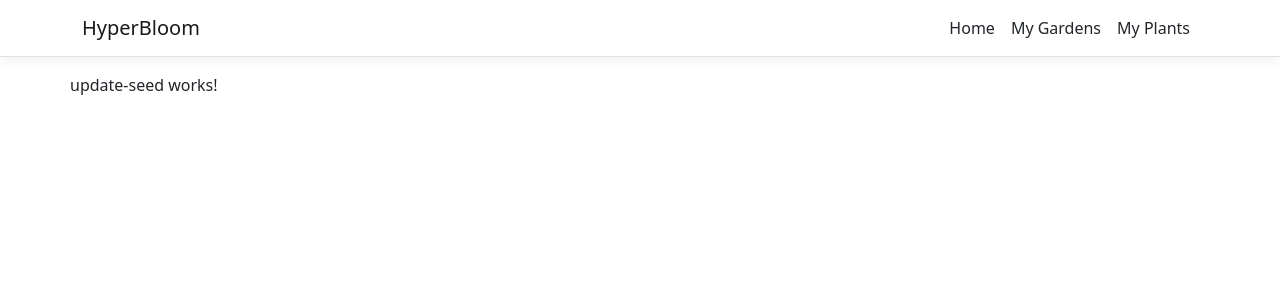
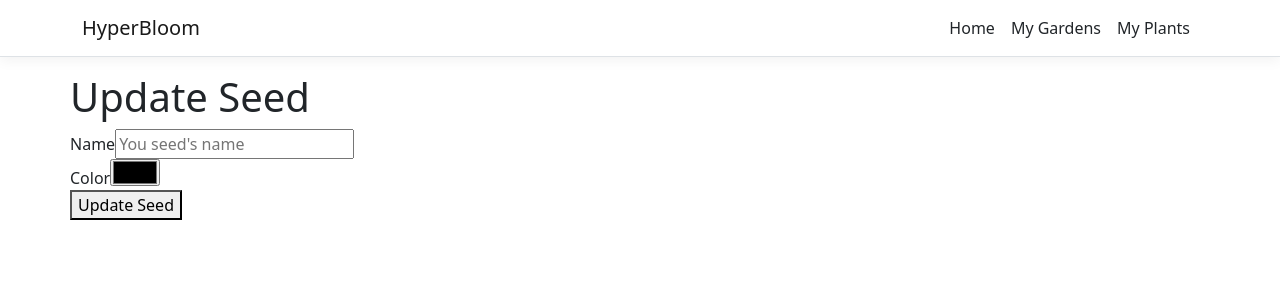
Before and after one commit to rBabett/hyperbloom, an Angular app in the folder HyperBloom/ClientApp/: page /my-seeds/1 in a window 1280 px wide. Shown: the top 300 px of the page. Built offline with nearby package versions, Linux system fonts and the light colour scheme; no server answers.

Commit message:
write update seed component

```diff
--- a/HyperBloom/ClientApp/src/app/update-seed/update-seed.component.html
+++ b/HyperBloom/ClientApp/src/app/update-seed/update-seed.component.html
@@ -1 +1,19 @@
-<p>update-seed works!</p>
+<h1>Update Seed</h1>
+
+<form [formGroup]="newSeedForm"
+      (ngSubmit)="onSubmit(id)">
+
+  <div>
+    <label for="name">
+      Name
+    </label>
+    <input placeholder="You seed's name" [(ngModel)]="name" id="name" type="text" formControlName="name">
+  </div>
+  <div>
+    <label for="color">
+      Color
+    </label>
+    <input [(ngModel)]="color" type="color" id="color" formControlName="color"/>
+  </div>
+  <button class="button" type="submit">Update Seed</button>
+</form>
--- a/HyperBloom/ClientApp/src/app/update-seed/update-seed.component.ts
+++ b/HyperBloom/ClientApp/src/app/update-seed/update-seed.component.ts
@@ -1,10 +1,57 @@
-import { Component } from '@angular/core';
+import {Component, Inject, OnInit} from '@angular/core';
+import {HttpClient} from "@angular/common/http";
+import {ActivatedRoute, Router} from "@angular/router";
+import {FormBuilder} from "@angular/forms";
+import {SeedService} from "../seed.service";
+import {Seed} from "../my-gardens/my-gardens.component";
 
 @Component({
   selector: 'app-update-seed',
   templateUrl: './update-seed.component.html',
   styleUrls: ['./update-seed.component.css']
 })
-export class UpdateSeedComponent {
+export class UpdateSeedComponent implements OnInit{
+
+  public id: number;
+  public seed: Seed | undefined;
+  public name: string | undefined;
+  public color: string | undefined;
+
+  private http: HttpClient;
+  private baseUrl: string;
+  private router: Router;
+
+  newSeedForm = this.formBuilder.group({
+    name: '',
+    color: '',
+  });
+  constructor(http: HttpClient,
+              @Inject('BASE_URL') baseUrl: string,
+              private formBuilder: FormBuilder,
+              private Router: Router,
+              private route: ActivatedRoute,
+              private seedService: SeedService) {
+    this.id = Number(this.route.snapshot.paramMap.get('id'));
+    this.http = http;
+    this.baseUrl = baseUrl;
+    this.router = Router;
+  }
+
+  ngOnInit(): void {
+    this.seedService.getSeedById(this.id).subscribe(result => {
+      this.seed = result;
+      this.name = result.name;
+      this.color = result.color;
+    }, error => console.error(error));
+  }
+
+  onSubmit(id: number): void {
+
+    const formData = {
+      Name: this.newSeedForm.get('name')?.value,
+      Color: this.newSeedForm.get('color')?.value,
+    };
+    this.seedService.updateSeed(id, formData);
+  }
 
 }
```
